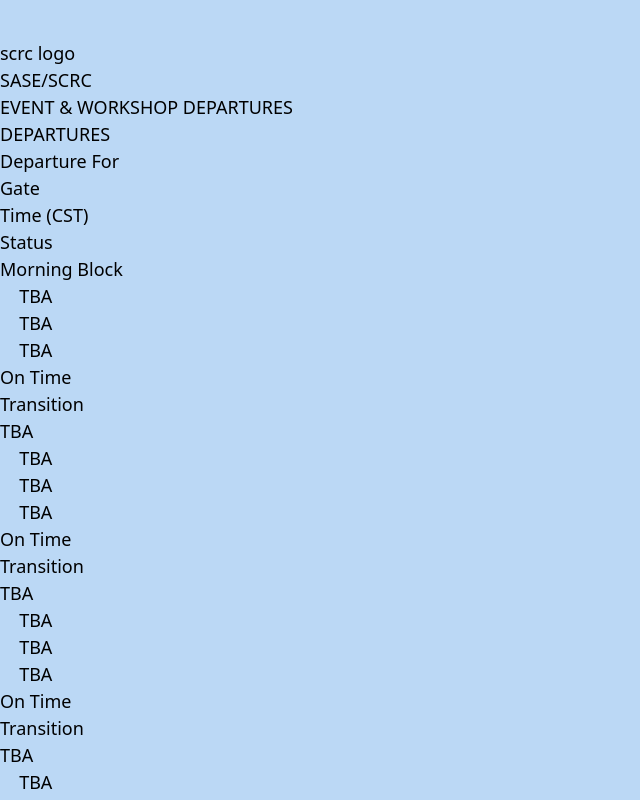
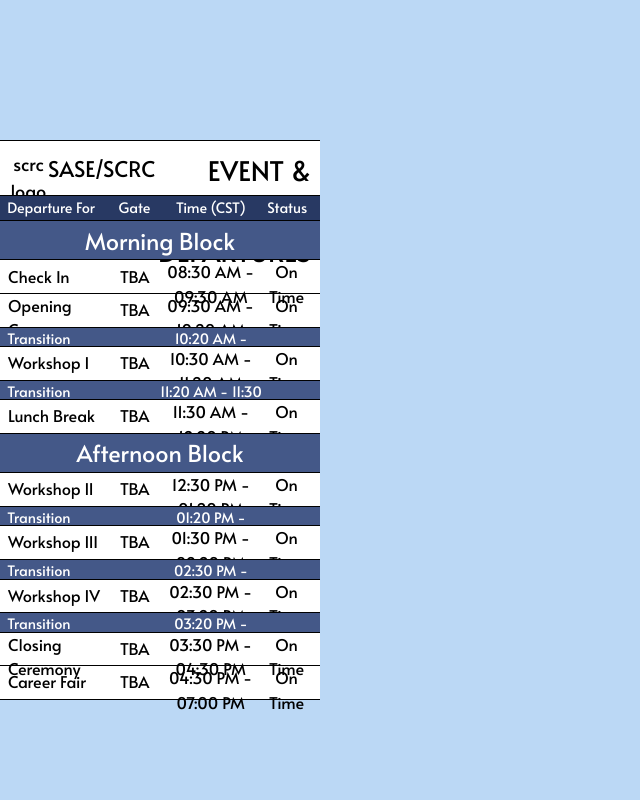
Before and after one commit to victoriaemily/SASE-SCRC, a Next.js app: page /Guide in a window 1280 px wide. Shown: the top 800 px of the page, without its empty margins (0-640 px from the left). Built offline with nearby package versions, Linux system fonts and the light colour scheme.

Commit message:
Updated schedule to match new tenative

```diff
--- a/src/assets/events.js
+++ b/src/assets/events.js
@@ -7,11 +7,20 @@ create date objects with: new Date("2024-03-02T00:00:00")
 
 const morningEvents = [
   {
-    name: "TBA",
-    id: "tba",
+    name: "Check In",
+    id: "check-in",
     location: "TBA",
-    start_time: "TBA",
-    end_time: "TBA",
+    start_time: new Date("2024-03-02T08:30:00"),
+    end_time: new Date("2024-03-02T09:30:00"),
+    status: "On Time",
+    isTransition: false,
+  },
+  {
+    name: "Opening Ceremony",
+    id: "opening-ceremony",
+    location: "TBA",
+    start_time: new Date("2024-03-02T09:30:00"),
+    end_time: new Date("2024-03-02T10:20:00"),
     status: "On Time",
     isTransition: false,
   },
@@ -19,17 +28,17 @@ const morningEvents = [
     name: "Transition",
     id: "transition",
     location: "",
-    start_time: "TBA",
-    end_time: "TBA",
+    start_time: new Date("2024-03-02T10:20:00"),
+    end_time: new Date("2024-03-02T10:30:00"),
     status: "",
     isTransition: true,
   },
   {
-    name: "TBA",
-    id: "tba",
+    name: "Workshop I",
+    id: "workshop-1",
     location: "TBA",
-    start_time: "TBA",
-    end_time: "TBA",
+    start_time: new Date("2024-03-02T10:30:00"),
+    end_time: new Date("2024-03-02T11:20:00"),
     status: "On Time",
     isTransition: false,
   },
@@ -37,17 +46,29 @@ const morningEvents = [
     name: "Transition",
     id: "transition",
     location: "",
-    start_time: "TBA",
-    end_time: "TBA",
+    start_time: new Date("2024-03-02T11:20:00"),
+    end_time: new Date("2024-03-02T11:30:00"),
     status: "",
     isTransition: true,
   },
   {
-    name: "TBA",
-    id: "tba",
+    name: "Lunch Break",
+    id: "lunch-break",
     location: "TBA",
-    start_time: "TBA",
-    end_time: "TBA",
+    start_time: new Date("2024-03-02T11:30:00"),
+    end_time: new Date("2024-03-02T12:20:00"),
+    status: "On Time",
+    isTransition: false,
+  },
+];
+
+const afternoonEvents = [
+  {
+    name: "Workshop II",
+    id: "workshop-2",
+    location: "TBA",
+    start_time: new Date("2024-03-02T12:30:00"),
+    end_time: new Date("2024-03-02T13:20:00"),
     status: "On Time",
     isTransition: false,
   },
@@ -55,38 +76,17 @@ const morningEvents = [
     name: "Transition",
     id: "transition",
     location: "",
-    start_time: "TBA",
-    end_time: "TBA",
+    start_time: new Date("2024-03-02T13:20:00"),
+    end_time: new Date("2024-03-02T13:30:00"),
     status: "",
     isTransition: true,
   },
   {
-    name: "TBA",
-    id: "tba",
+    name: "Workshop III",
+    id: "workshop-3",
     location: "TBA",
-    start_time: "TBA",
-    end_time: "TBA",
-    status: "On Time",
-    isTransition: false,
-  },
-];
-
-const afternoonEvents = [
-  {
-    name: "TBA",
-    id: "tba",
-    location: "TBA",
-    start_time: "TBA",
-    end_time: "TBA",
-    status: "On Time",
-    isTransition: false,
-  },
-  {
-    name: "TBA",
-    id: "tba",
-    location: "TBA",
-    start_time: "TBA",
-    end_time: "TBA",
+    start_time: new Date("2024-03-02T13:30:00"),
+    end_time: new Date("2024-03-02T14:20:00"),
     status: "On Time",
     isTransition: false,
   },
@@ -94,17 +94,17 @@ const afternoonEvents = [
     name: "Transition",
     id: "transition",
     location: "",
-    start_time: "TBA",
-    end_time: "TBA",
+    start_time: new Date("2024-03-02T14:30:00"),
+    end_time: new Date("2024-03-02T14:20:00"),
     status: "",
     isTransition: true,
   },
   {
-    name: "TBA",
-    id: "tba",
+    name: "Workshop IV",
+    id: "workshop-4",
     location: "TBA",
-    start_time: "TBA",
-    end_time: "TBA",
+    start_time: new Date("2024-03-02T14:30:00"),
+    end_time: new Date("2024-03-02T15:20:00"),
     status: "On Time",
     isTransition: false,
   },
@@ -112,26 +112,26 @@ const afternoonEvents = [
     name: "Transition",
     id: "transition",
     location: "",
-    start_time: "TBA",
-    end_time: "TBA",
+    start_time: new Date("2024-03-02T15:20:00"),
+    end_time: new Date("2024-03-02T15:30:00"),
     status: "",
     isTransition: true,
   },
   {
-    name: "TBA",
-    id: "tba",
+    name: "Closing Ceremony",
+    id: "closing-ceremony",
     location: "TBA",
-    start_time: "TBA",
-    end_time: "TBA",
+    start_time: new Date("2024-03-02T15:30:00"),
+    end_time: new Date("2024-03-02T16:30:00"),
     status: "On Time",
     isTransition: false,
   },
   {
-    name: "TBA",
-    id: "tba",
+    name: "Career Fair",
+    id: "career-fair",
     location: "TBA",
-    start_time: "TBA",
-    end_time: "TBA",
+    start_time: new Date("2024-03-02T16:30:00"),
+    end_time: new Date("2024-03-02T19:00:00"),
     status: "On Time",
     isTransition: false,
   },
--- a/src/pages/About.jsx
+++ b/src/pages/About.jsx
@@ -62,7 +62,7 @@ export default function About() {
               height="100%"
               style={{ border: 0 }}
               loading="lazy"
-              referrerpolicy="no-referrer-when-downgrade"
+              referrerPolicy="no-referrer-when-downgrade"
             ></iframe>
           </div>
         </div>
--- a/src/pages/Guide.jsx
+++ b/src/pages/Guide.jsx
@@ -55,11 +55,13 @@ export default function Guide() {
         end_minutes
       ).padStart(2, "0")} ${end_AMPM}`;
     }
-
     if (event.isTransition) {
       return (
-        <div className="schedule-divider transition-divider blue3-divider">
-          <div key={idx} className="pad-divider front-divider">
+        <div
+          key={idx}
+          className="schedule-divider transition-divider blue3-divider"
+        >
+          <div className="pad-divider front-divider">
             <h2 className="departure-label">{event.name}</h2>
             <h2 className="gate-label"></h2>
             <h2 className="start-time-label">
@@ -67,14 +69,13 @@ export default function Guide() {
             </h2>
             <h2 className="status-label"></h2>
           </div>
-          <div key={idx * 10 + idx} className="pad-divider back-divider"></div>
+          <div className="pad-divider back-divider"></div>
         </div>
       );
     } else {
       return (
-        <div className="schedule-divider event-divider">
+        <div key={idx} className="schedule-divider event-divider">
           <button
-            key={idx}
             className="pad-divider front-divider"
             type="button"
             onClick={() => {
@@ -88,7 +89,7 @@ export default function Guide() {
             </h2>
             <h2 className="status-label">{event.status}</h2>
           </button>
-          <div key={idx * 10 + idx} className="pad-divider back-divider"></div>
+          <div className="pad-divider back-divider"></div>
         </div>
       );
     }
@@ -131,11 +132,7 @@ export default function Guide() {
           <div className="back-divider"></div>
         </div>
         <EventPages
-          closeParam="tba"
-          handleClose={handleFlipDivider}
-        ></EventPages>
-        <EventPages
-          closeParam="registration"
+          closeParam="check-in"
           handleClose={handleFlipDivider}
         ></EventPages>
         <EventPages
@@ -147,19 +144,19 @@ export default function Guide() {
           handleClose={handleFlipDivider}
         ></EventPages>
         <EventPages
+          closeParam="lunch-break"
+          handleClose={handleFlipDivider}
+        ></EventPages>
+        <EventPages
           closeParam="workshop-2"
           handleClose={handleFlipDivider}
         ></EventPages>
         <EventPages
-          closeParam="lunch-break"
+          closeParam="workshop-3"
           handleClose={handleFlipDivider}
         ></EventPages>
         <EventPages
-          closeParam="networking-session"
-          handleClose={handleFlipDivider}
-        ></EventPages>
-        <EventPages
-          closeParam="workshop-3"
+          closeParam="workshop-4"
           handleClose={handleFlipDivider}
         ></EventPages>
         <EventPages
--- a/src/pages/components/EventPages.jsx
+++ b/src/pages/components/EventPages.jsx
@@ -3,22 +3,19 @@ import CloseButton from "./CloseButton";
 
 export default function EventPages({ closeParam, handleClose }) {
   switch (closeParam) {
-    case "registration":
+    case "check-in":
       return (
-        <div id="registration" className="event-container no-display">
-          <h2>Registration</h2>
+        <div id="check-in" className="event-container no-display">
+          <h2>Check In</h2>
           <div className="event-description-container">
             <p>
-              Registration will be held at 9:00 AM.
+              Check In will be held at 8:30 AM.
               <br />
-              Location is still yet to be announced.
+              Location: TBA
             </p>
           </div>
           <div className="event-close-container">
-            <CloseButton
-              handleClose={handleClose}
-              closeParam={"registration"}
-            />
+            <CloseButton handleClose={handleClose} closeParam={"check-in"} />
           </div>
         </div>
       );
@@ -28,9 +25,9 @@ export default function EventPages({ closeParam, handleClose }) {
           <h2>Opening Ceremony</h2>
           <div className="event-description-container">
             <p>
-              The opening ceremony will be held at 10:00 AM.
+              The opening ceremony will be held at 9:30 AM.
               <br />
-              Location is still yet to be announced.
+              Location: TBA
             </p>
           </div>
           <div className="event-close-container">
@@ -48,30 +45,13 @@ export default function EventPages({ closeParam, handleClose }) {
           <h2>Workshop I</h2>
           <div className="event-description-container">
             <p>
-              The third workshop will be held at 10:00 AM.
+              The first workshop will be held at 10:30 AM.
               <br />
-              Location is still yet to be announced.
+              Location: TBA
             </p>
           </div>
           <div className="event-close-container">
             <CloseButton handleClose={handleClose} closeParam={"workshop-1"} />
-          </div>
-        </div>
-      );
-
-    case "workshop-2":
-      return (
-        <div id="workshop-2" className="event-container no-display">
-          <h2>Workshop II</h2>
-          <div className="event-description-container">
-            <p>
-              The second workshop will be held at 11:50 AM.
-              <br />
-              Location is still yet to be announced.
-            </p>
-          </div>
-          <div className="event-close-container">
-            <CloseButton handleClose={handleClose} closeParam={"workshop-2"} />
           </div>
         </div>
       );
@@ -81,9 +61,9 @@ export default function EventPages({ closeParam, handleClose }) {
           <h2>Network Session</h2>
           <div className="event-description-container">
             <p>
-              Lunch will be served at 12:30 PM.
+              Lunch will be served at 11:30 AM.
               <br />
-              Location is still yet to be announced.
+              Location: TBA
             </p>
           </div>
           <div className="event-close-container">
@@ -91,40 +71,51 @@ export default function EventPages({ closeParam, handleClose }) {
           </div>
         </div>
       );
-
-    case "networking-session":
+    case "workshop-2":
       return (
-        <div id="networking-session" className="event-container no-display">
-          <h2>Network Session</h2>
+        <div id="workshop-2" className="event-container no-display">
+          <h2>Workshop II</h2>
           <div className="event-description-container">
             <p>
-              The networking session will be held at 1:45 PM.
+              The second workshop will be held at 12:30 PM.
               <br />
-              Location is still yet to be announced.
+              Location: TBA
             </p>
           </div>
           <div className="event-close-container">
-            <CloseButton
-              handleClose={handleClose}
-              closeParam={"networking-session"}
-            />
+            <CloseButton handleClose={handleClose} closeParam={"workshop-2"} />
           </div>
         </div>
       );
-
     case "workshop-3":
       return (
         <div id="workshop-3" className="event-container no-display">
           <h2>Workshop III</h2>
           <div className="event-description-container">
             <p>
-              The third workshop will be held at 3:00 PM.
+              The third workshop will be held at 1:30 PM.
               <br />
-              Location is still yet to be announced.
+              Location: TBA
             </p>
           </div>
           <div className="event-close-container">
             <CloseButton handleClose={handleClose} closeParam={"workshop-3"} />
+          </div>
+        </div>
+      );
+    case "workshop-4":
+      return (
+        <div id="workshop-4" className="event-container no-display">
+          <h2>Workshop IV</h2>
+          <div className="event-description-container">
+            <p>
+              The fourth workshop will be held at 2:30 PM.
+              <br />
+              Location: TBA
+            </p>
+          </div>
+          <div className="event-close-container">
+            <CloseButton handleClose={handleClose} closeParam={"workshop-4"} />
           </div>
         </div>
       );
@@ -134,9 +125,9 @@ export default function EventPages({ closeParam, handleClose }) {
           <h2>Closing Ceremony</h2>
           <div className="event-description-container">
             <p>
-              The closing ceremony will be held at 4:00 PM.
+              The closing ceremony will be held at 3:30 PM.
               <br />
-              Location is still yet to be announced.
+              Location: TBA
             </p>
           </div>
           <div className="event-close-container">
@@ -154,9 +145,10 @@ export default function EventPages({ closeParam, handleClose }) {
           <h2>Career Fair</h2>
           <div className="event-description-container">
             <p>
-              The career fair will be held at 4:45 PM.
+              The career fair will be held at 4:30 PM and will run until 7:00
+              PM.
               <br />
-              Location is still yet to be announced.
+              Location: TBA
             </p>
           </div>
           <div className="event-close-container">
@@ -172,7 +164,7 @@ export default function EventPages({ closeParam, handleClose }) {
             <p>
               Event is still yet to be announced
               <br />
-              Location is still yet to be announced.
+              Location: TBA
             </p>
           </div>
           <div className="event-close-container">
--- a/src/styles/app.css
+++ b/src/styles/app.css
@@ -1,6 +1,4 @@
-@tailwind base;
-@tailwind components;
-@tailwind utilities;
+@import url("https://fonts.googleapis.com/css2?family=Alata&display=swap");
 @import "./navbar.css";
 @import "./landing-page.css";
 @import "./guide.css";
@@ -9,6 +7,9 @@
 @import "./about.css";
 @import "./event-page.css";
 @import "./modal.css";
+@tailwind base;
+@tailwind components;
+@tailwind utilities;
 
 :root {
   --header-size: 5dvh;
@@ -33,7 +34,7 @@ body {
 body {
   background-color: var(--blue);
   position: absolute;
-  font-family: system-ui;
+  font-family: "Alata", sans-serif;
   font-size: 1em;
   line-height: 1.5;
   min-width: 320px;
```
